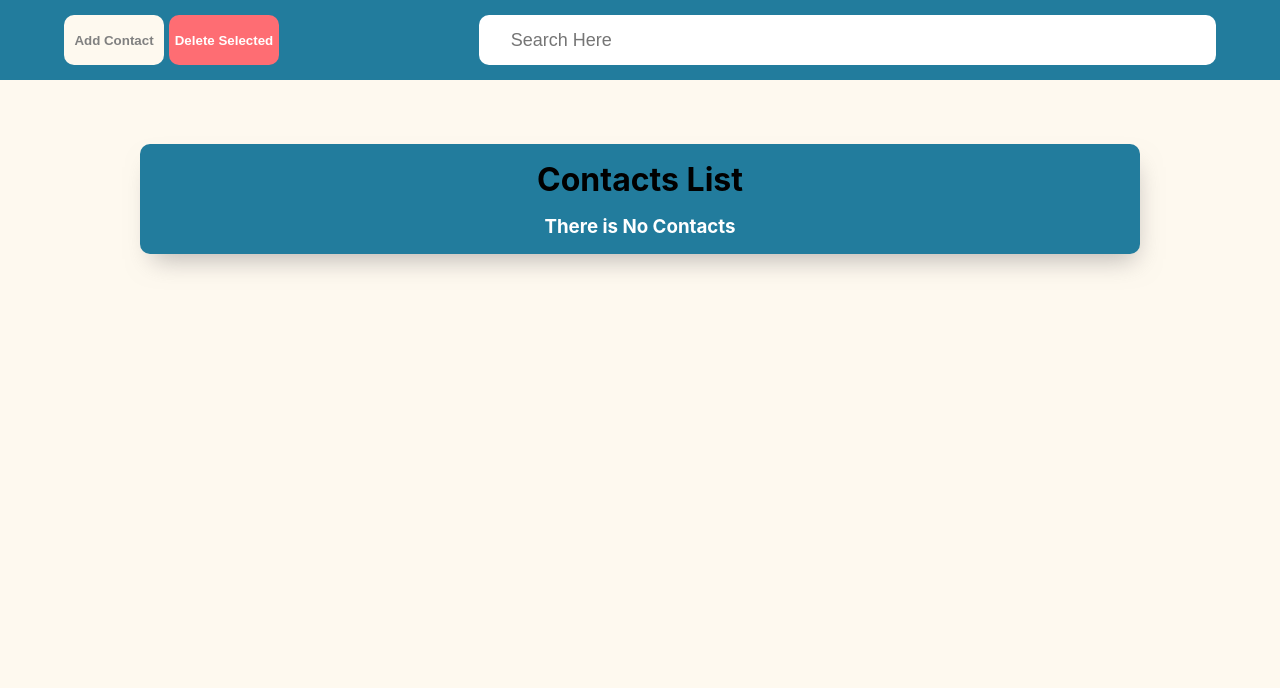
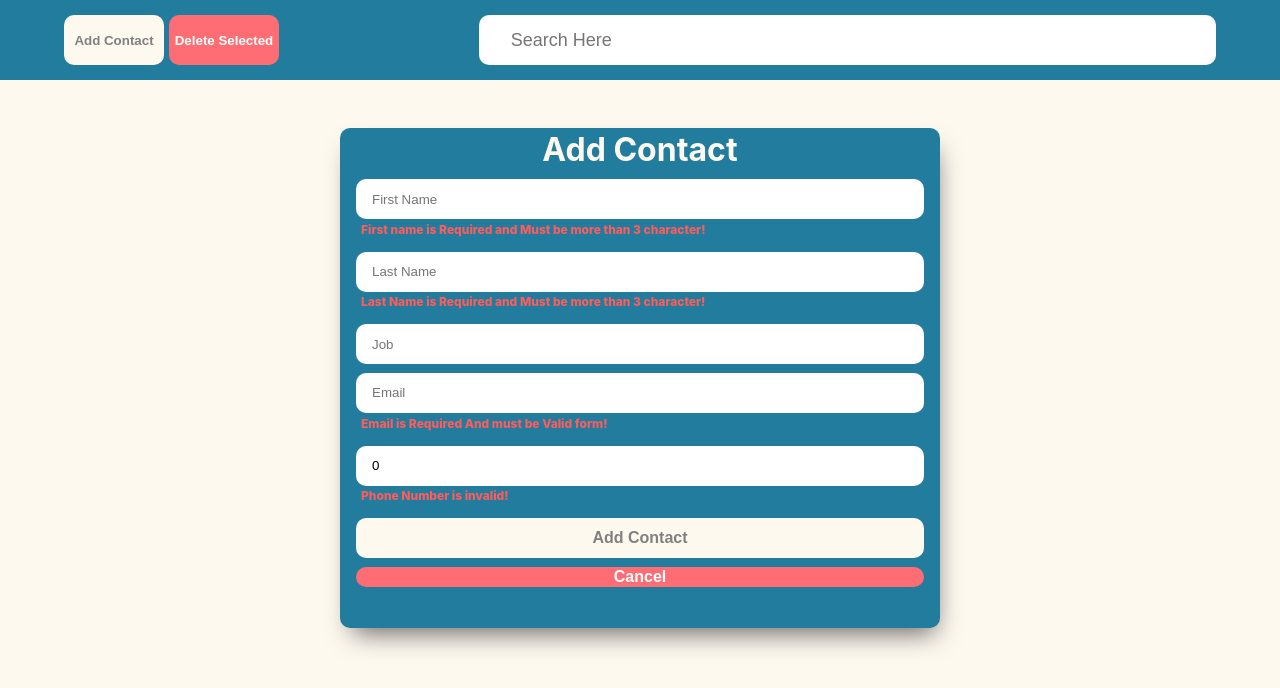
Before and after one commit to mahmood-moghaddasi/Mahmood_Moghadasi_week14_ex1, a React (Vite) app: page /add in a window 1280 px wide. Shown: the top 688 px of the page. Built offline with nearby package versions, Linux system fonts and the light colour scheme; data requests are answered from the project's data file.

Commit message:
adding react router to project

```diff
--- a/package.json
+++ b/package.json
@@ -14,6 +14,7 @@
     "json-server": "^1.0.0-beta.2",
     "react": "^18.3.1",
     "react-dom": "^18.3.1",
+    "react-router-dom": "^6.26.2",
     "react-toastify": "^10.0.5",
     "uuid": "^10.0.0"
   },
--- a/src/App.jsx
+++ b/src/App.jsx
@@ -1,7 +1,6 @@
 import { createContext, useEffect, useState } from "react";
-import AddForm from "./components/AddForm";
-import Header from "./components/Header";
-import ContactList from "./components/ContactList";
+import AddFormPage from "./pages/AddFormPage";
+import ContactListPage from "./pages/ContactListPage";
 // toast
 
 import React from "react";
@@ -10,8 +9,9 @@ import { ToastContainer, toast } from "react-toastify";
 import "react-toastify/dist/ReactToastify.css";
 // toast
 
-import ContactProvider from "./context/contactProvider";
-import axios from "axios";
+import ContactProvider from "./context/ContactProvider";
+import { BrowserRouter, Routes, Route } from "react-router-dom";
+import HomePage from "./pages/HomePage";
 
 function App() {
   const successNotify = (message) => {
@@ -22,38 +22,57 @@ function App() {
   };
   const [diplayDeleteSelectedButton, setDisplayDeleteSelectedButton] =
     useState(true);
-  const [AddFormDisplay, setAddFormDisplay] = useState(false);
 
   const [searchedContacts, setSearchedContacts] = useState([]);
 
   return (
     <>
       <ContactProvider>
-        <Header
-          setAddFormDisplay={setAddFormDisplay}
+        <BrowserRouter>
+          <Routes>
+            <Route
+              path="/"
+              element={
+                <HomePage
                   diplayDeleteSelectedButton={diplayDeleteSelectedButton}
-          setDisplayDeleteSelectedButton={setDisplayDeleteSelectedButton}
+                  setDisplayDeleteSelectedButton={
+                    setDisplayDeleteSelectedButton
+                  }
                   setSearchedContacts={setSearchedContacts}
-          successNotify={successNotify}
-        />
-
-        {AddFormDisplay ? (
-          <AddForm
-            setAddFormDisplay={setAddFormDisplay}
-            setDisplayDeleteSelectedButton={setDisplayDeleteSelectedButton}
                   successNotify={successNotify}
                   errorNotify={errorNotify}
                 />
-        ) : (
-          <ContactList
-            setDisplayDeleteSelectedButton={setDisplayDeleteSelectedButton}
+              }
+            >
+              <Route
+                path="add"
+                element={
+                  <AddFormPage
+                    setDisplayDeleteSelectedButton={
+                      setDisplayDeleteSelectedButton
+                    }
+                    successNotify={successNotify}
+                    errorNotify={errorNotify}
+                  />
+                }
+              />
+              <Route
+                path="/"
+                element={
+                  <ContactListPage
+                    setDisplayDeleteSelectedButton={
+                      setDisplayDeleteSelectedButton
+                    }
                     searchedContacts={searchedContacts}
                     successNotify={successNotify}
                     errorNotify={errorNotify}
                   />
-        )}
+                }
+              />
+            </Route>
+          </Routes>
+        </BrowserRouter>
       </ContactProvider>
-
       <ToastContainer autoClose={2000} position="bottom-right" />
     </>
   );
--- a/src/components/Header.jsx
+++ b/src/components/Header.jsx
@@ -1,28 +1,35 @@
 import { useContext } from "react";
 import styles from "../styles/Header.module.css";
 import Search from "./Search";
-import { ContactContext } from "../context/contactProvider";
+import { ContactContext } from "../context/ContactProvider";
 import axios from "axios";
+import { useNavigate } from "react-router-dom";
 
 function Header({
-  setAddFormDisplay,
   diplayDeleteSelectedButton,
   setDisplayDeleteSelectedButton,
   setSearchedContacts,
   successNotify,
+  errorNotify,
 }) {
-  const { contacts, setContacts, selectedContactsId } =
+  const navigate = useNavigate();
+  const { contacts, selectedContactsId, setSelectedContactsId } =
     useContext(ContactContext);
   const AddContactDisplayHandler = () => {
-    setAddFormDisplay(true);
+    navigate("add");
     setDisplayDeleteSelectedButton(false);
   };
 
   const deleteSelected = () => {
+    if (selectedContactsId.length == 0) {
+      errorNotify("There is no Contact selected");
+      return;
+    }
     contacts.map((contact) => {
       if (selectedContactsId.includes(contact.id))
         axios.delete(`http://localhost:8000/contacts/${contact.id}`);
     });
+    setSelectedContactsId([]);
 
     successNotify("Contacts Successfuly Deleted!");
   };
--- a/src/components/AddForm.jsx
+++ b/src/pages/AddFormPage.jsx
@@ -1,22 +1,23 @@
 import { useContext, useEffect, useState } from "react";
-import { ContactContext } from "../context/contactProvider";
+import { ContactContext } from "../context/ContactProvider";
 import { v4 as uuidv4 } from "uuid";
 import styles from "../styles/AddForm.module.css";
 import inputTags from "../constants/inputs";
 import axios from "axios";
-function AddForm({
-  setAddFormDisplay,
+import { useNavigate } from "react-router-dom";
+function AddFormPage({
   setDisplayDeleteSelectedButton,
   successNotify,
   errorNotify,
 }) {
+  const navigate = useNavigate();
   const { contact, setContact, contacts, setContacts } =
     useContext(ContactContext);
 
   const [formErrors, setFormErrors] = useState({});
 
   const cancelButtonHandler = () => {
-    setAddFormDisplay(false);
+    navigate("/");
     setDisplayDeleteSelectedButton(true);
     setContact({
       name: "",
@@ -65,7 +66,7 @@ function AddForm({
         phone: 0,
         id: "",
       });
-      setAddFormDisplay(false);
+      navigate("/");
       setDisplayDeleteSelectedButton(true);
       successNotify("Contact Successfuly added!");
     } else {
@@ -107,4 +108,4 @@ function AddForm({
   );
 }
 
-export default AddForm;
+export default AddFormPage;
--- a/src/components/ContactList.jsx
+++ b/src/pages/ContactListPage.jsx
@@ -1,10 +1,10 @@
 import { useContext, useState } from "react";
 import styles from "../styles/ContactList.module.css";
-import EditForm from "./EditForm";
-import { ContactContext } from "../context/contactProvider";
+import EditFormPage from "./EditFormPage";
+import { ContactContext } from "../context/ContactProvider";
 import axios from "axios";
 
-function ContactList({
+function ContactListPage({
   setDisplayDeleteSelectedButton,
   searchedContacts,
   successNotify,
@@ -59,7 +59,7 @@ function ContactList({
   return (
     <>
       {displayEditForm ? (
-        <EditForm
+        <EditFormPage
           contactToEdit={contactToEdit}
           setContactToEdit={setContactToEdit}
           setDisplayEditForm={setDisplayEditForm}
@@ -158,4 +158,4 @@ function ContactList({
   );
 }
 
-export default ContactList;
+export default ContactListPage;
--- a/src/components/EditForm.jsx
+++ b/src/pages/EditFormPage.jsx
@@ -2,7 +2,7 @@ import React from "react";
 import styles from "../styles/EditForm.module.css";
 import inputTags from "../constants/inputs";
 import { useState, useEffect } from "react";
-function EditForm({
+function EditFormPage({
   contactToEdit,
   setContactToEdit,
   setDisplayEditForm,
@@ -89,4 +89,4 @@ function EditForm({
   );
 }
 
-export default EditForm;
+export default EditFormPage;
--- /dev/null
+++ b/src/pages/HomePage.jsx
@@ -0,0 +1,25 @@
+import { Outlet } from "react-router-dom";
+import Header from "../components/Header";
+
+function HomePage({
+  diplayDeleteSelectedButton,
+  setDisplayDeleteSelectedButton,
+  setSearchedContacts,
+  successNotify,
+  errorNotify,
+}) {
+  return (
+    <>
+      <Header
+        diplayDeleteSelectedButton={diplayDeleteSelectedButton}
+        setDisplayDeleteSelectedButton={setDisplayDeleteSelectedButton}
+        setSearchedContacts={setSearchedContacts}
+        successNotify={successNotify}
+        errorNotify={errorNotify}
+      />
+      <Outlet />
+    </>
+  );
+}
+
+export default HomePage;
```
Also changed, not shown: 1 other file (tests, documents, lock files or other folders). Lines whose indentation alone changed are shown as unchanged.
